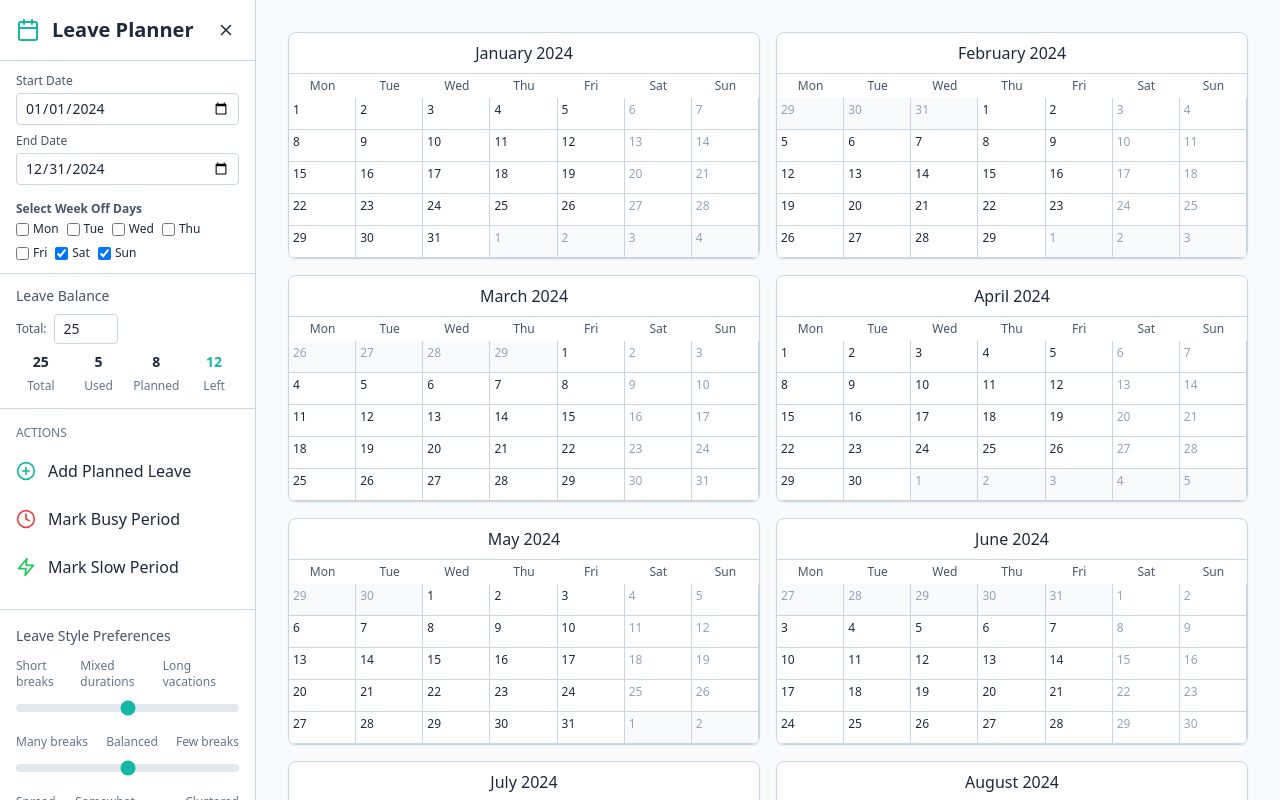
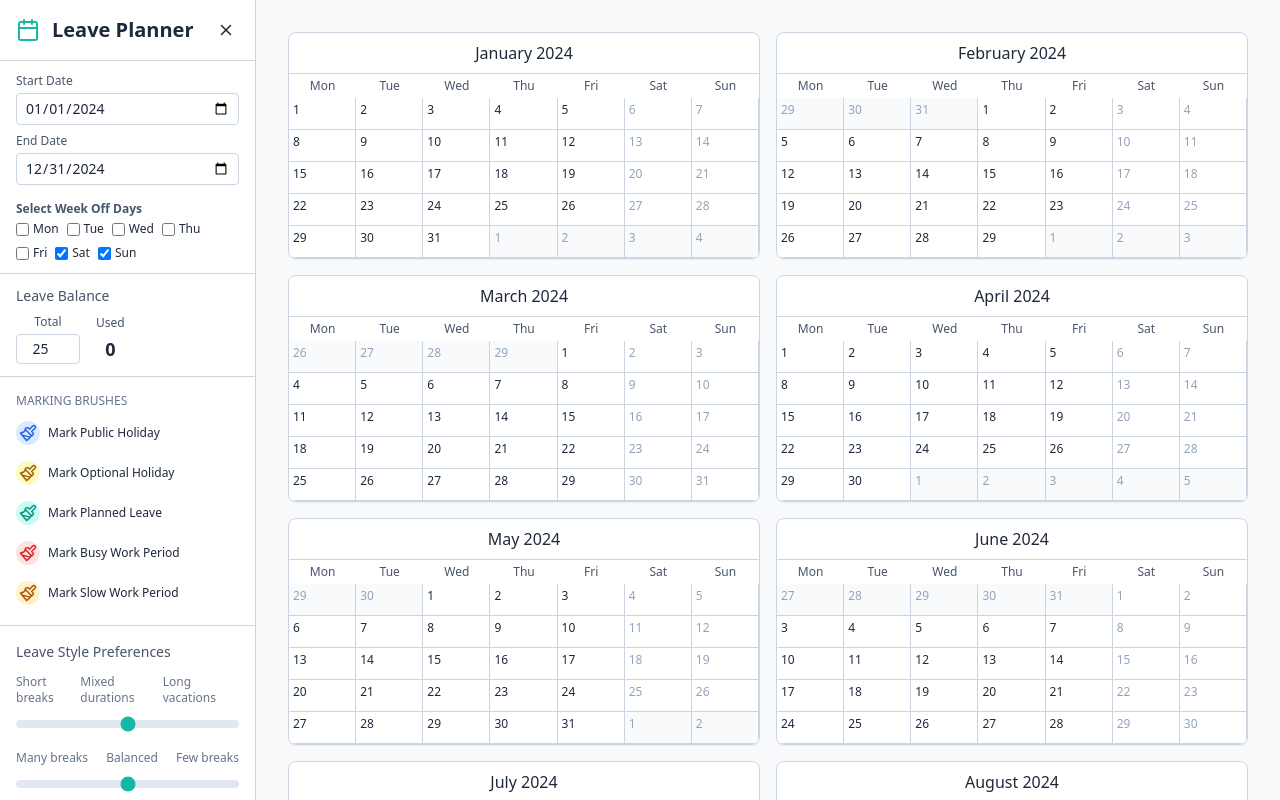
Before and after one commit to supriyopaul/planyovacations, a React (Vite) app in the folder ui/: page / in a window 1280 px wide. Shown: the top 800 px of the page. Built offline with nearby package versions, Linux system fonts and the light colour scheme.

Commit message:
Marking dates

```diff
--- a/ui/src/App.tsx
+++ b/ui/src/App.tsx
@@ -3,10 +3,12 @@ import { Calendar } from './components/Calendar/Calendar';
 import { Sidebar } from './components/Sidebar/Sidebar';
 import { LeaveProvider } from './context/LeaveContext';
 import './index.css';
+import { EventType } from './types';
 
 function App() {
   const [isSidebarCollapsed, setIsSidebarCollapsed] = useState(false);
   const [offDays, setOffDays] = useState<number[]>([0, 6]);
+  const [selectedBrush, setSelectedBrush] = useState<EventType | null>(null);
 
   return (
     <LeaveProvider>
@@ -15,10 +17,12 @@ function App() {
           isCollapsed={isSidebarCollapsed}
           onToggleCollapse={() => setIsSidebarCollapsed(!isSidebarCollapsed)}
           setOffDays={setOffDays}
+          selectedBrush={selectedBrush}
+          setSelectedBrush={setSelectedBrush}
         />
 
         <main className="flex-1 flex flex-col overflow-hidden">
-          <Calendar offDays={offDays} />
+          <Calendar offDays={offDays} selectedBrush={selectedBrush} setSelectedBrush={setSelectedBrush} />
         </main>
       </div>
     </LeaveProvider>
--- a/ui/src/components/Calendar/Calendar.tsx
+++ b/ui/src/components/Calendar/Calendar.tsx
@@ -5,9 +5,11 @@ import { useLeave } from '../../context/LeaveContext';
 
 interface CalendarProps {
   offDays: number[];
+  selectedBrush: import('../../types').EventType | null;
+  setSelectedBrush: (brush: import('../../types').EventType | null) => void;
 }
 
-export const Calendar: React.FC<CalendarProps> = ({ offDays }) => {
+export const Calendar: React.FC<CalendarProps> = ({ offDays, selectedBrush, setSelectedBrush }) => {
   const {
     currentDate,
     calendarView,
@@ -20,7 +22,7 @@ export const Calendar: React.FC<CalendarProps> = ({ offDays }) => {
   return (
     <div className="flex flex-col flex-1 overflow-hidden">
       <div className="flex-1 overflow-auto p-4">
-        <CalendarGrid currentDate={currentDate} view={calendarView} startDate={startDate} endDate={endDate} offDays={offDays} />
+        <CalendarGrid currentDate={currentDate} view={calendarView} startDate={startDate} endDate={endDate} offDays={offDays} selectedBrush={selectedBrush} setSelectedBrush={setSelectedBrush} />
       </div>
 
       {/* Event creation/edit modal */}
--- a/ui/src/components/Calendar/Day.tsx
+++ b/ui/src/components/Calendar/Day.tsx
@@ -3,22 +3,28 @@ import { EventType, DayProps } from '../../types';
 
 interface DayWithOffProps extends DayProps {
   offDays?: number[];
+  isDragSelected?: boolean;
+  onMouseDown?: () => void;
+  onMouseEnter?: () => void;
+  onMouseUp?: () => void;
 }
 
 export const Day: React.FC<DayWithOffProps> = ({
   day,
   offDays = [0, 6],
-  onClick,
-  onDragOver,
-  onDrop
+  isDragSelected = false,
+  onMouseDown,
+  onMouseEnter,
+  onMouseUp
 }) => {
   const { date, isCurrentMonth, isWeekend, isToday, events } = day;
 
   const dayClasses = [
-    'min-h-[32px] p-1 border-b border-r border-slate-300 transition-colors',
+    'min-h-[32px] p-1 border-b border-r border-slate-300 transition-colors select-none',
     isCurrentMonth ? 'bg-white' : 'bg-slate-50 text-slate-400',
     isWeekend ? 'bg-slate-100' : '',
     isToday ? 'ring-2 ring-inset ring-teal-500' : '',
+    isDragSelected ? 'ring-2 ring-blue-400 z-20' : '',
     'hover:bg-slate-50'
   ].join(' ');
 
@@ -26,6 +32,7 @@ export const Day: React.FC<DayWithOffProps> = ({
     const specialEvent = events.find(event =>
       event.type === EventType.HOLIDAY ||
       event.type === EventType.OPTIONAL_HOLIDAY ||
+      event.type === EventType.PLANNED_LEAVE ||
       event.type === EventType.BUSY_PERIOD ||
       event.type === EventType.SLOW_PERIOD
     );
@@ -34,13 +41,15 @@ export const Day: React.FC<DayWithOffProps> = ({
 
     switch (specialEvent.type) {
       case EventType.HOLIDAY:
-        return <div className="absolute inset-0 bg-indigo-100 opacity-60 pointer-events-none" />;
+        return <div className="absolute inset-0 bg-blue-100 opacity-60 pointer-events-none" />;
       case EventType.OPTIONAL_HOLIDAY:
-        return <div className="absolute inset-0 bg-purple-100 opacity-60 pointer-events-none" />;
+        return <div className="absolute inset-0 bg-yellow-100 opacity-60 pointer-events-none" />;
+      case EventType.PLANNED_LEAVE:
+        return <div className="absolute inset-0 bg-teal-100 opacity-60 pointer-events-none" />;
       case EventType.BUSY_PERIOD:
         return <div className="absolute inset-0 bg-red-100 opacity-60 pointer-events-none" />;
       case EventType.SLOW_PERIOD:
-        return <div className="absolute inset-0 bg-green-100 opacity-60 pointer-events-none" />;
+        return <div className="absolute inset-0 bg-amber-100 opacity-60 pointer-events-none" />;
       default:
         return null;
     }
@@ -51,9 +60,9 @@ export const Day: React.FC<DayWithOffProps> = ({
   return (
     <div
       className={dayClasses}
-      onClick={onClick}
-      onDragOver={onDragOver}
-      onDrop={onDrop}
+      onMouseDown={onMouseDown}
+      onMouseEnter={onMouseEnter}
+      onMouseUp={onMouseUp}
     >
       <div className="relative h-full">
         {getSpecialBackground()}
--- a/ui/src/components/Sidebar/Sidebar.tsx
+++ b/ui/src/components/Sidebar/Sidebar.tsx
@@ -1,10 +1,11 @@
 import React, { useState } from 'react';
-import { Menu, X, PlusCircle, Clock, Zap, Import, Import as Export, Settings, Calendar, ChevronLeft, ChevronRight } from 'lucide-react';
+import { Menu, X, Paintbrush, Import, Import as Export, Settings, Calendar, ChevronLeft, ChevronRight } from 'lucide-react';
 import { SidebarProps } from '../../types';
 import { useLeave } from '../../context/LeaveContext';
 import { LeavePreferenceSlider } from '../QuickActions/LeavePreferenceSlider';
 import { SuggestedLeaveList } from '../QuickActions/SuggestedLeaveList';
 import { WeekendMarker } from '../WeekendMarker';
+import { EventType } from '../../types';
 
 // Utility to format date for input type=date
 const formatDateInput = (date: Date | null) =>
@@ -12,9 +13,44 @@ const formatDateInput = (date: Date | null) =>
 
 interface SidebarWithOffDaysProps extends SidebarProps {
   setOffDays: (offDays: number[]) => void;
+  selectedBrush: EventType | null;
+  setSelectedBrush: (brush: EventType | null) => void;
 }
 
-export const Sidebar: React.FC<SidebarWithOffDaysProps> = ({ isCollapsed, onToggleCollapse, setOffDays }) => {
+const brushTypes = [
+  {
+    type: EventType.HOLIDAY,
+    label: 'Public Holiday',
+    color: 'text-blue-600',
+    bg: 'bg-blue-100',
+  },
+  {
+    type: EventType.OPTIONAL_HOLIDAY,
+    label: 'Optional Holiday',
+    color: 'text-yellow-700',
+    bg: 'bg-yellow-100',
+  },
+  {
+    type: EventType.PLANNED_LEAVE,
+    label: 'Planned Leave',
+    color: 'text-teal-600',
+    bg: 'bg-teal-100',
+  },
+  {
+    type: EventType.BUSY_PERIOD,
+    label: 'Busy Work Period',
+    color: 'text-red-600',
+    bg: 'bg-red-100',
+  },
+  {
+    type: EventType.SLOW_PERIOD,
+    label: 'Slow Work Period',
+    color: 'text-amber-700',
+    bg: 'bg-amber-100',
+  },
+];
+
+export const Sidebar: React.FC<SidebarWithOffDaysProps> = ({ isCollapsed, onToggleCollapse, setOffDays, selectedBrush, setSelectedBrush }) => {
   const {
     setIsCreatingEvent,
     calendarView,
@@ -120,53 +156,37 @@ export const Sidebar: React.FC<SidebarWithOffDaysProps> = ({ isCollapsed, onTogg
       {/* Editable Leave Balance */}
       <div className="px-4 py-3 border-b border-slate-300">
         <h3 className="text-sm font-medium text-slate-600 mb-2">Leave Balance</h3>
-        <div className="flex items-center gap-2 mb-2">
-          <label htmlFor="leave-balance-total" className="text-xs text-slate-600">Total:</label>
-          <input type="number" id="leave-balance-total" min={0} value={leaveBalance.total} onChange={handleLeaveBalanceChange} className="w-16 px-2 py-1 border border-slate-300 rounded text-sm" />
-        </div>
-        <div className="grid grid-cols-4 gap-2 text-center">
-          <div>
-            <span className="block text-sm font-semibold">{leaveBalance.total}</span>
-            <span className="text-xs text-slate-500">Total</span>
+        <div className="flex items-center gap-4">
+          <div className="flex flex-col items-center">
+            <label htmlFor="leave-balance-total" className="text-xs text-slate-600 mb-1">Total</label>
+            <input type="number" id="leave-balance-total" min={0} value={leaveBalance.total} onChange={handleLeaveBalanceChange} className="w-16 px-2 py-1 border border-slate-300 rounded text-sm text-center" />
           </div>
-          <div>
-            <span className="block text-sm font-semibold">{leaveBalance.used}</span>
-            <span className="text-xs text-slate-500">Used</span>
-          </div>
-          <div>
-            <span className="block text-sm font-semibold">{leaveBalance.planned}</span>
-            <span className="text-xs text-slate-500">Planned</span>
-          </div>
-          <div>
-            <span className="block text-sm font-semibold text-teal-500">{leaveBalance.remaining}</span>
-            <span className="text-xs text-slate-500">Left</span>
+          <div className="flex flex-col items-center">
+            <span className="text-xs text-slate-600 mb-1">Used</span>
+            <span className="text-lg font-semibold">{leaveBalance.planned}</span>
           </div>
         </div>
       </div>
 
-      {/* Actions (without Suggest Leave) */}
+      {/* Paint Brush Legend for Marking */}
       <div className="px-2 py-4 border-b border-slate-300">
-        <h3 className={`px-2 mb-2 text-xs font-medium text-slate-500 uppercase ${isCollapsed ? 'sr-only' : ''}`}>
-          Actions
-        </h3>
-
-        <button
-          className="w-full flex items-center gap-3 px-2 py-2.5 rounded-md hover:bg-slate-100 text-left mb-1 transition-colors"
-          onClick={handleAddLeave}
-        >
-          <PlusCircle size={20} className="text-teal-500 min-w-5" />
-          {!isCollapsed && <span className="font-medium">Add Planned Leave</span>}
-        </button>
-
-        <button className="w-full flex items-center gap-3 px-2 py-2.5 rounded-md hover:bg-slate-100 text-left mb-1 transition-colors">
-          <Clock size={20} className="text-red-500 min-w-5" />
-          {!isCollapsed && <span className="font-medium">Mark Busy Period</span>}
-        </button>
-
-        <button className="w-full flex items-center gap-3 px-2 py-2.5 rounded-md hover:bg-slate-100 text-left mb-1 transition-colors">
-          <Zap size={20} className="text-green-500 min-w-5" />
-          {!isCollapsed && <span className="font-medium">Mark Slow Period</span>}
-        </button>
+        <h3 className="px-2 mb-2 text-xs font-medium text-slate-500 uppercase">Marking Brushes</h3>
+        <div className="flex flex-col gap-2">
+          {brushTypes.map((brush) => (
+            <button
+              key={brush.type}
+              className={`flex items-center gap-2 rounded-lg px-2 py-1 transition-all ${selectedBrush === brush.type ? 'ring-2 ring-offset-2 ring-teal-400 bg-slate-50' : 'hover:bg-slate-100'}`}
+              title={brush.label}
+              onClick={() => setSelectedBrush(selectedBrush === brush.type ? null : brush.type)}
+              type="button"
+            >
+              <span className={`inline-flex items-center justify-center w-6 h-6 rounded-full ${brush.bg}`}>
+                <Paintbrush size={18} className={brush.color} />
+              </span>
+              <span className="text-xs font-medium whitespace-nowrap">Mark {brush.label}</span>
+            </button>
+          ))}
+        </div>
       </div>
 
       {/* Leave Suggestions (Preferences, Button, List) */}
--- a/ui/src/context/LeaveContext.tsx
+++ b/ui/src/context/LeaveContext.tsx
@@ -29,10 +29,10 @@ const LeaveContext = createContext<LeaveContextType | undefined>(undefined);
 export const LeaveProvider: React.FC<{ children: ReactNode }> = ({ children }) => {
   const [events, setEvents] = useState<LeaveEvent[]>([]);
   const [leaveBalance, setLeaveBalance] = useState<LeaveBalance>({
-    total: 20,
-    used: 5,
-    planned: 8,
-    remaining: 12
+    total: 25,
+    used: 0,
+    planned: 0,
+    remaining: 25
   });
   const [isCreatingEvent, setIsCreatingEvent] = useState(false);
   const [calendarView, setCalendarView] = useState<CalendarView>('year');
@@ -41,12 +41,6 @@ export const LeaveProvider: React.FC<{ children: ReactNode }> = ({ children }) =
   const [activeEventId, setActiveEventId] = useState<string | null>(null);
   const [startDate, setStartDate] = useState<Date | null>(null);
   const [endDate, setEndDate] = useState<Date | null>(null);
-
-  useEffect(() => {
-    const mockData = generateMockData();
-    setEvents(mockData.events);
-    setLeaveBalance(mockData.leaveBalance);
-  }, []);
 
   // Set default start and end date to this year's start and end on initial load
   useEffect(() => {
```
Also changed, not shown: ui/src/components/Calendar/CalendarGrid.tsx (+118 -19 lines), ui/src/components/Modals/EventModal.tsx (+114 -38 lines), 1 other file (tests, documents, lock files or other folders).
